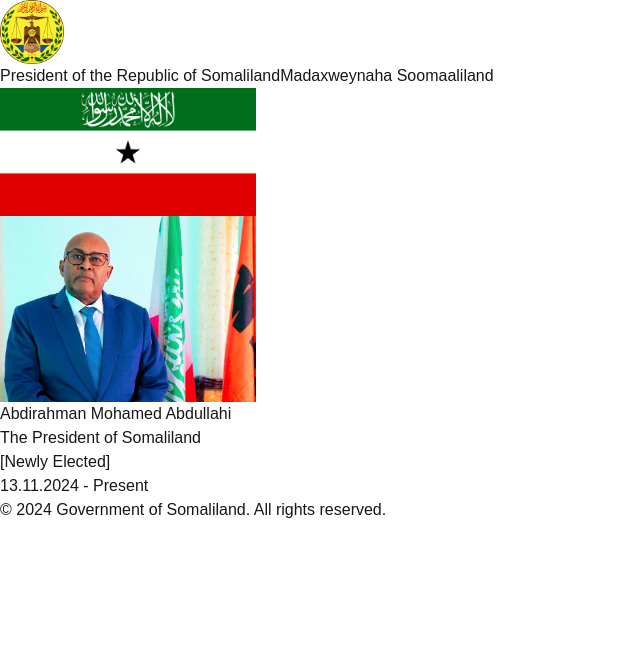
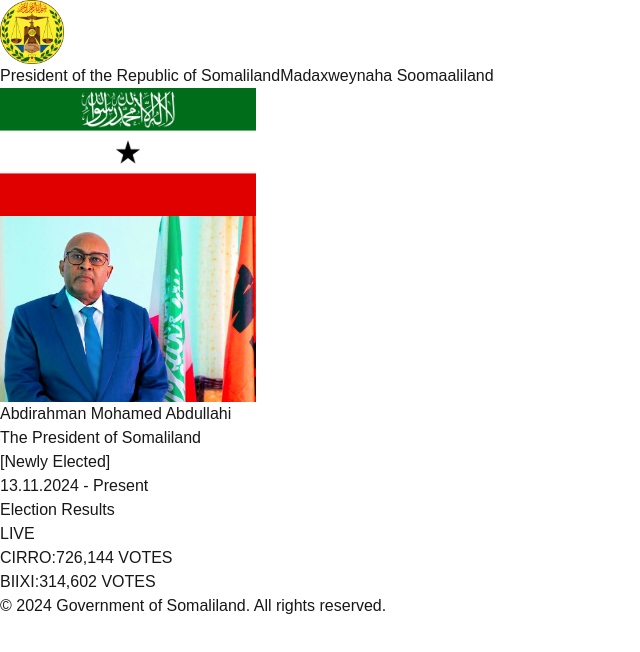
Before and after one commit to zakletters10/somaliland10, a Next.js app: page / in a window 1280 px wide. Shown: the top 652 px of the page, without its empty margins (0-640 px from the left). Built offline with nearby package versions, Linux system fonts and the light colour scheme.

Commit message:
Update page.tsx

```diff
--- a/src/app/page.tsx
+++ b/src/app/page.tsx
@@ -1,8 +1,22 @@
 'use client'
-
+import { useState, useEffect } from 'react'
 import Image from 'next/image'
 
+const getRandomChange = () => Math.floor(Math.random() * 1000) - 500;
+
 export default function LandingPage() {
+  const [cirroVotes, setCirroVotes] = useState(726000);
+  const [bixiiVotes, setBixiiVotes] = useState(314500);
+
+  useEffect(() => {
+    const interval = setInterval(() => {
+      setCirroVotes(prev => prev + getRandomChange());
+      setBixiiVotes(prev => prev + getRandomChange());
+    }, 3000);
+
+    return () => clearInterval(interval);
+  }, []);
+
   return (
     <div className="min-h-screen flex flex-col bg-gray-100">
       <header className="bg-white shadow-sm">
@@ -26,7 +40,6 @@
           </div>
         </div>
       </header>
-
       <main className="flex-grow">
         <div className="max-w-7xl mx-auto py-8 sm:py-12 px-4 sm:px-6 lg:px-8">
           <div className="flex flex-col items-center space-y-8">
@@ -58,10 +71,29 @@
               <p className="mt-2 text-lg font-bold text-gray-600">[Newly Elected]</p>
               <p className="mt-1 text-lg font-bold text-gray-500">13.11.2024 - Present</p>
             </div>
+            <div className="mt-8 bg-white shadow-md rounded-lg p-6 w-full max-w-2xl">
+              <div className="flex items-center justify-between mb-4">
+                <h3 className="text-xl font-bold text-gray-900">Election Results</h3>
+                <span className="text-red-600 font-bold animate-pulse">LIVE</span>
+              </div>
+              <div className="space-y-4">
+                <div className="flex justify-between items-center transition-all duration-500">
+                  <span className="text-lg font-semibold text-gray-700">CIRRO:</span>
+                  <span className="text-lg font-bold text-green-600">
+                    {cirroVotes.toLocaleString()} VOTES
+                  </span>
+                </div>
+                <div className="flex justify-between items-center transition-all duration-500">
+                  <span className="text-lg font-semibold text-gray-700">BIIXI:</span>
+                  <span className="text-lg font-bold text-red-600">
+                    {bixiiVotes.toLocaleString()} VOTES
+                  </span>
+                </div>
+              </div>
+            </div>
           </div>
         </div>
       </main>
-
       <footer className="bg-white border-t border-gray-200">
         <div className="max-w-7xl mx-auto py-4 px-4 sm:px-6 lg:px-8">
           <p className="text-center text-sm text-gray-500">
```
